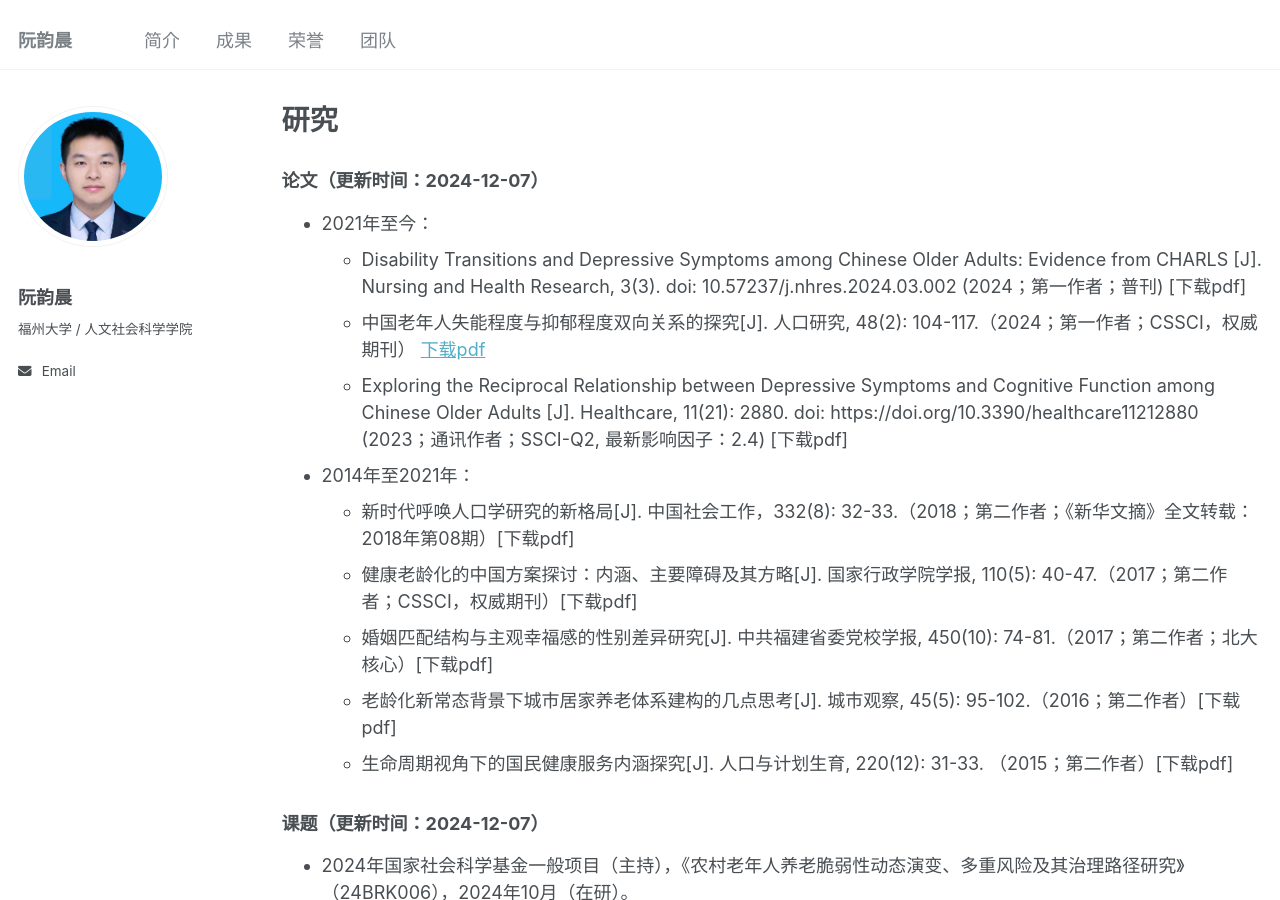
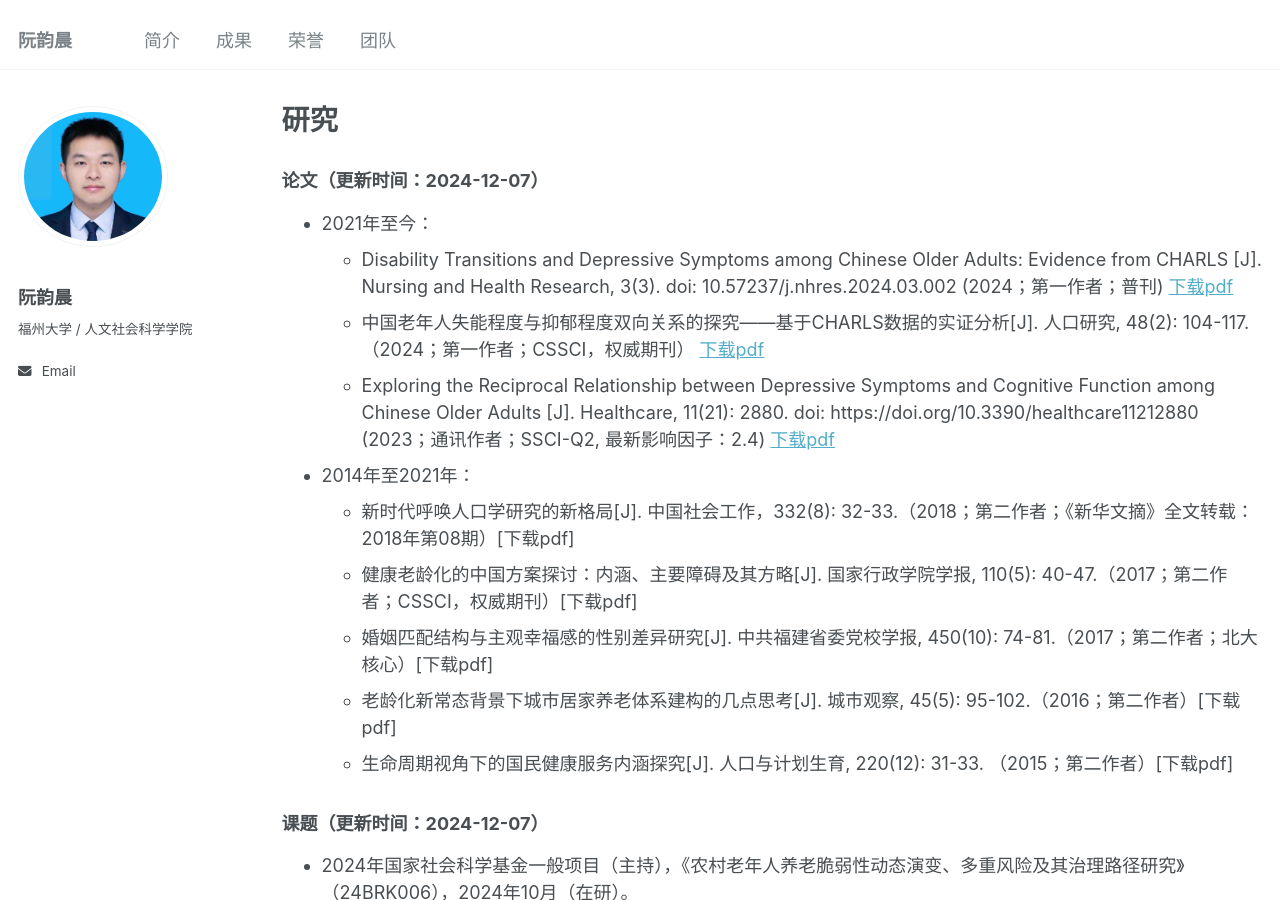
Before and after one commit to RuanYunchen/RuanYunchen.github.io, a Jekyll site: the page built from _pages/publications.md, in a window 1280 px wide and 900 px high. Built offline with Jekyll 4.4.1, drawn with Linux system fonts in a browser that asks for light colours.

Commit message:
Update publications.md

```diff
--- a/_pages/publications.md
+++ b/_pages/publications.md
@@ -10,9 +10,9 @@ author_profile: true
 ### 论文（更新时间：2024-12-07）
 
 - 2021年至今：
-  - Disability Transitions and Depressive Symptoms among Chinese Older Adults: Evidence from CHARLS [J]. Nursing and Health Research, 3(3). doi: 10.57237/j.nhres.2024.03.002 (2024；第一作者；普刊) [下载pdf]
-  - 中国老年人失能程度与抑郁程度双向关系的探究[J]. 人口研究, 48(2): 104-117.（2024；第一作者；CSSCI，权威期刊） <a href="/files/pubs/Disability.pdf"  download="download.pdf">下载pdf</a>
-  - Exploring the Reciprocal Relationship between Depressive Symptoms and Cognitive Function among Chinese Older Adults [J]. Healthcare, 11(21): 2880. doi: https://doi.org/10.3390/healthcare11212880 (2023；通讯作者；SSCI-Q2, 最新影响因子：2.4) [下载pdf]
+  - Disability Transitions and Depressive Symptoms among Chinese Older Adults: Evidence from CHARLS [J]. Nursing and Health Research, 3(3). doi: 10.57237/j.nhres.2024.03.002 (2024；第一作者；普刊)  <a href="/files/pubs/Nursing_and_Health_Research_2024.pdf"  download="download.pdf">下载pdf</a>
+  - 中国老年人失能程度与抑郁程度双向关系的探究——基于CHARLS数据的实证分析[J]. 人口研究, 48(2): 104-117.（2024；第一作者；CSSCI，权威期刊） <a href="/files/pubs/人口研究_2024.pdf"  download="download.pdf">下载pdf</a>
+  - Exploring the Reciprocal Relationship between Depressive Symptoms and Cognitive Function among Chinese Older Adults [J]. Healthcare, 11(21): 2880. doi: https://doi.org/10.3390/healthcare11212880 (2023；通讯作者；SSCI-Q2, 最新影响因子：2.4) <a href="/files/pubs/Healthcare_2023.pdf"  download="download.pdf">下载pdf</a>
 
 - 2014年至2021年：
   - 新时代呼唤人口学研究的新格局[J]. 中国社会工作，332(8): 32-33.（2018；第二作者；《新华文摘》全文转载：2018年第08期）[下载pdf]
```
